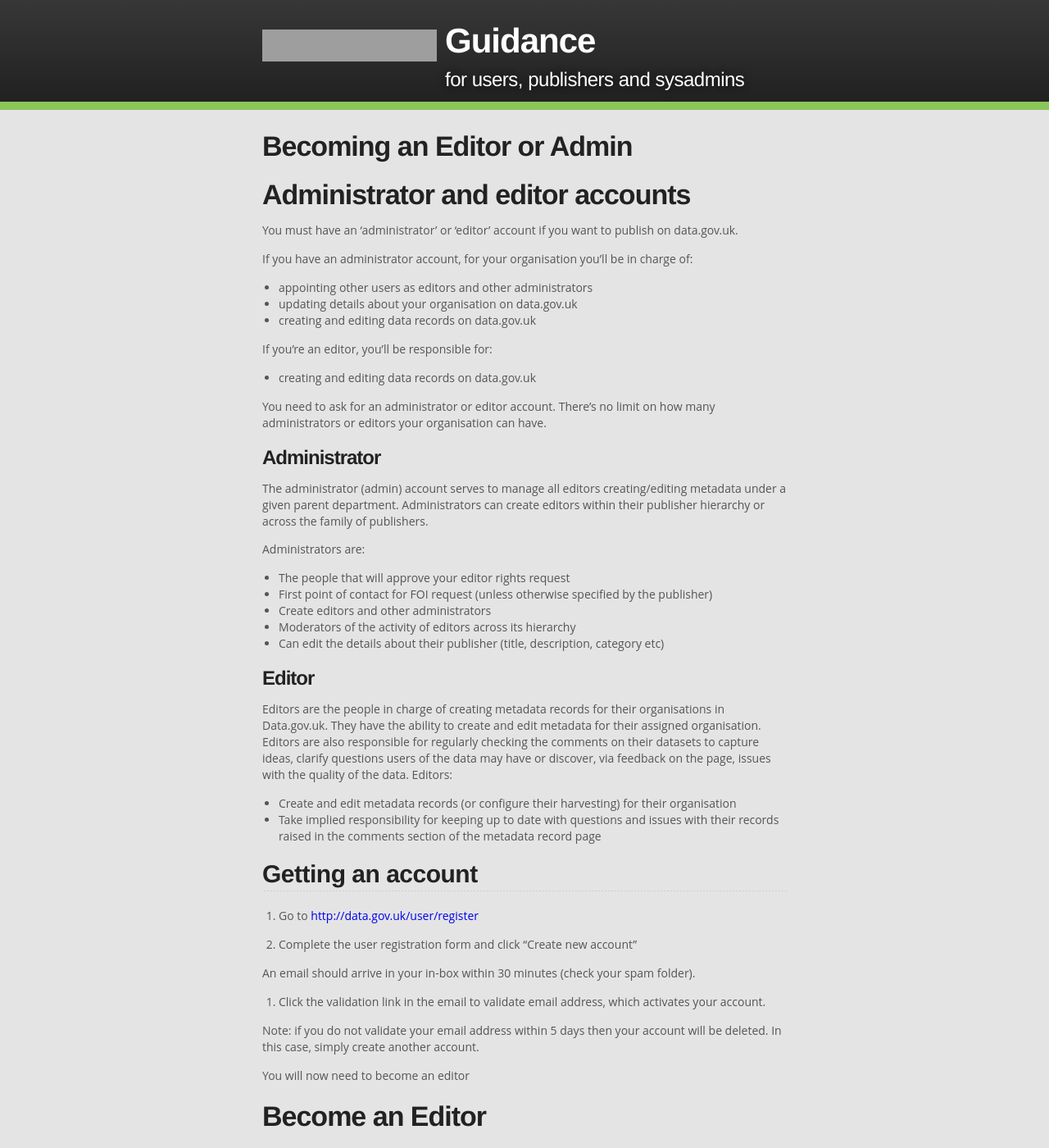
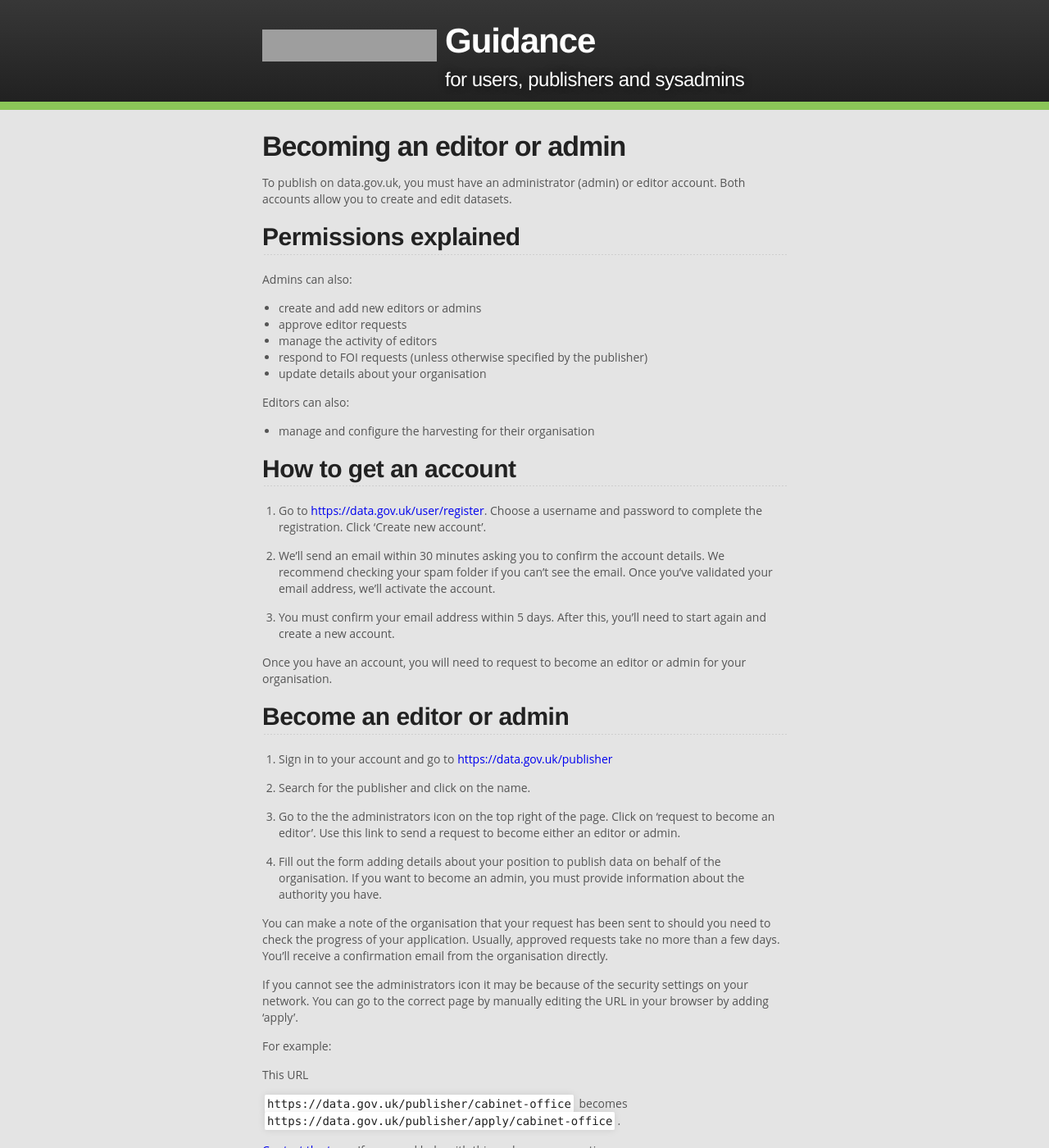
Before and after one commit to datagovuk/guidance, a Jekyll site: the page built from becoming_an_editor_or_admin.md, in a window 1280 px wide and 1400 px high. Shown: the whole window at 82% size. Built offline with Jekyll 4.4.1, drawn with Linux system fonts in a browser that asks for light colours; comment, search, counter and statistics services are not loaded; some of the changed text lies outside the part shown; grey boxes are pictures that could not be loaded.

Commit message:
Full content re-write for legacy become-editor page

```diff
--- a/becoming_an_editor_or_admin.md
+++ b/becoming_an_editor_or_admin.md
@@ -1,75 +1,63 @@
 ---
-title: Becoming an Editor or Admin
+title: Becoming an editor or admin
 layout: "default"
 ---
 
-# Administrator and editor accounts
-
-You must have an 'administrator' or 'editor' account if you want to publish on data.gov.uk.
-
-If you have an administrator account, for your organisation you’ll be in charge of:
-
-* appointing other users as editors and other administrators
-* updating details about your organisation on data.gov.uk
-* creating and editing data records on data.gov.uk
-
-If you’re an editor, you’ll be responsible for:
-
-* creating and editing data records on data.gov.uk
-
-You need to ask for an administrator or editor account. There’s no limit on how many administrators or editors your organisation can have.
+To publish on data.gov.uk, you must have an administrator (admin) or editor account.
+Both accounts allow you to create and edit datasets.
 
 
-### Administrator
+## Permissions explained
 
-The administrator (admin) account serves to manage all editors creating/editing metadata under a given parent department. Administrators can create editors within their publisher hierarchy or across the family of publishers.
+Admins can also:
 
-Administrators are:
+* create and add new editors or admins
+* approve editor requests
+* manage the activity of editors
+* respond to FOI requests (unless otherwise specified by the publisher)
+* update details about your organisation
 
-* The people that will approve your editor rights request
-* First point of contact for FOI request (unless otherwise specified by the publisher)
-* Create editors and other administrators
-* Moderators of the activity of editors across its hierarchy
-* Can edit the details about their publisher (title, description, category etc)
+Editors can also:
 
-### Editor
+* manage and configure the harvesting for their organisation
 
-Editors are the people in charge of creating metadata records for their organisations in Data.gov.uk. They have the ability to create and edit metadata for their assigned organisation. Editors are also responsible for regularly checking the comments on their datasets to capture ideas, clarify questions users of the data may have or discover, via feedback on the page, issues with the quality of the data. Editors:
+## How to get an account
 
-* Create and edit metadata records (or configure their harvesting) for their organisation
-* Take implied responsibility for keeping up to date with questions and issues with their records raised in the comments section of the metadata record page
+1. Go to <https://data.gov.uk/user/register>. Choose a username and password to complete the registration. Click 'Create new account'.
 
-## Getting an account
+2. We'll send an email within 30 minutes asking you to confirm the account details. We recommend checking your spam folder if you can't see the email. Once you've validated your email address,  we'll activate the account.
 
-1. Go to <http://data.gov.uk/user/register>
+3. You must confirm your email address within 5 days. After this, you'll need to start again and create a new account.
 
-2. Complete the user registration form and click "Create new account"
+Once you have an account, you will need to request to become an editor or admin for your organisation.
 
-An email should arrive in your in-box within 30 minutes (check your spam folder).
 
-3. Click the validation link in the email to validate email address, which activates your account.
+## Become an editor or admin
 
-Note: if you do not validate your email address within 5 days then your account will be deleted. In this case, simply create another account.
+1. Sign in to your account and go to <https://data.gov.uk/publisher>
 
-You will now need to become an editor
+2. Search for the publisher and click on the name.
 
-# Become an Editor
+3. Go to the the administrators icon on the top right of the page. Click on ‘request to become an editor’. Use this link to send a request to become either an editor or admin.
 
-1. Go to <https://data.gov.uk/publisher>
+4. Fill out the form adding details about your position to publish data on behalf of the organisation. If you want to become      an admin, you must provide information about the authority you have.
 
-2. Search the name of the publisher for which you need editor/admin permissions and go to its main page by clicking it. NB If the publisher is not listed, please use the Contact link at the bottom of the web page and request it is added.
+You can make a note of the organisation that your request has been sent to should you need to check the progress of your application. Usually, approved requests take no more than a few days. You’ll receive a confirmation email from the organisation directly.
 
-3. Click on the administrators icon on the icon bar towards the top right of the page. Select ‘request to become an editor’.
+If you cannot see the administrators icon it may be because of the security settings on your network. You can go to the correct page by manually editing the URL in your browser by adding ‘apply’.
 
-   Occasionally users cannot see the icon bar, due to network security. If this is the case, in your browser address bar, manually insert into the URL "apply/" before the publish name. e.g. `https://data.gov.uk/publisher/cabinet-office` becomes `https://data.gov.uk/publisher/apply/cabinet-office`. Now press Enter/Return to load the next page.
+For example:
 
-4. Fill out the form stating your position that gives you the authority to publish data on behalf of the organization.
+This URL
 
-5. Take note of which department or organization the request was emailed to.
-You should be emailed by this organization when you have been made an editor. If you don't hear back for a couple of days, contact the data.gov.uk team using the Contact link at the bottom of the web page.
+`https://data.gov.uk/publisher/cabinet-office`
+becomes
+`https://data.gov.uk/publisher/apply/cabinet-office`.
 
-Once you are an editor or admin you will see the blue "Publisher tools" button when logged in, and can now [publish data](publishing_on_data_gov_uk_overview.html).
+[Contact the team](https://data.gov.uk/contact) If you need help with this, or have any questions.
 
-# Become an Admin
+Once set up as an editor or admin, you will see the ‘Publisher tools’ button where you must sign in to start [publishing your datasets](publishing_on_data_gov_uk_overview.html).
 
-Follow the same [instructions as for editor](#become-an-editor) but be sure to mention in your request that you would like be the Admin and take responsibility for approving other users for your publisher (and any sub publishers).
+### Request a new publisher
+
+If a publisher isn’t listed on the site, you can [contact the team](https://data.gov.uk/contact) for them to be added.
```
